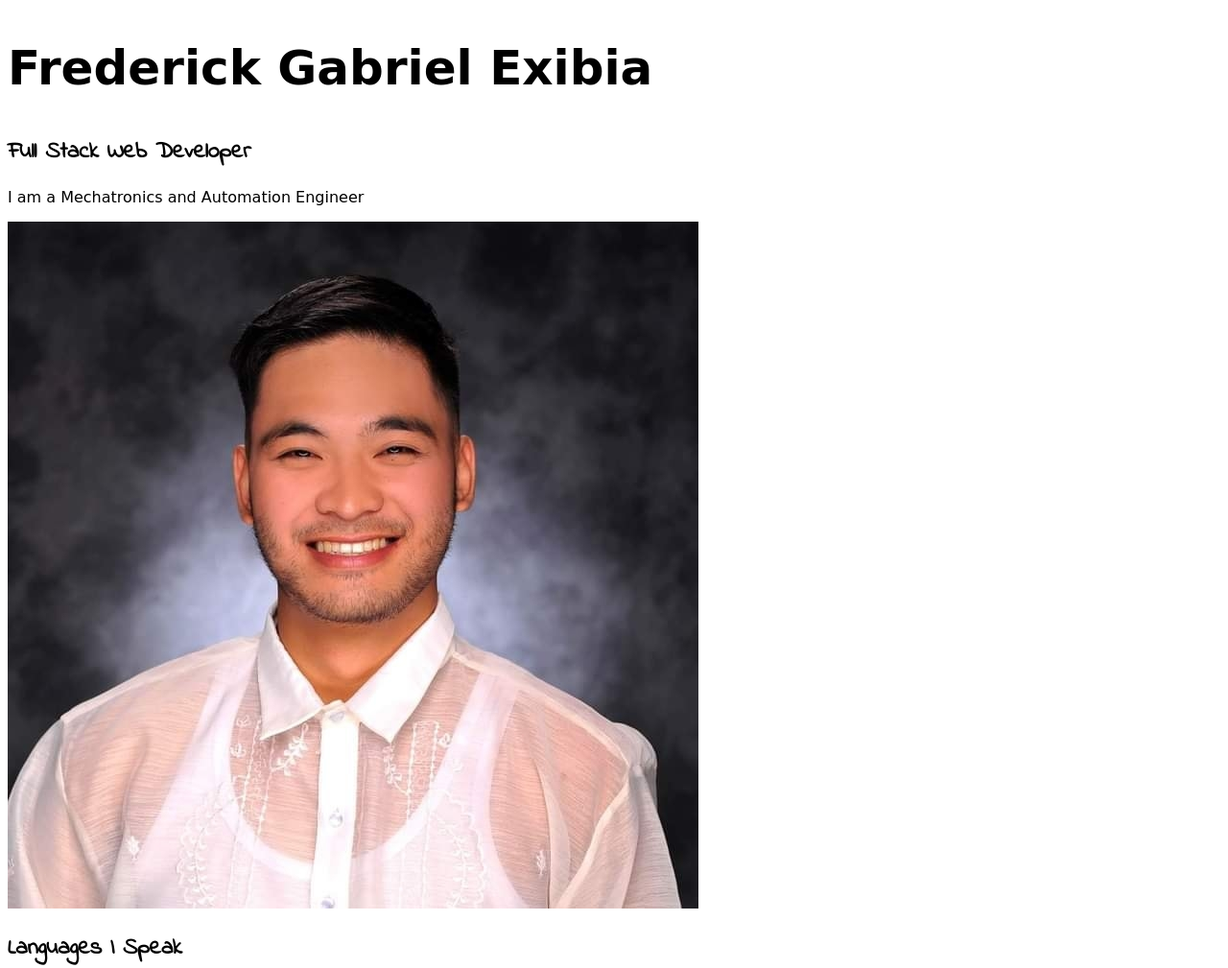
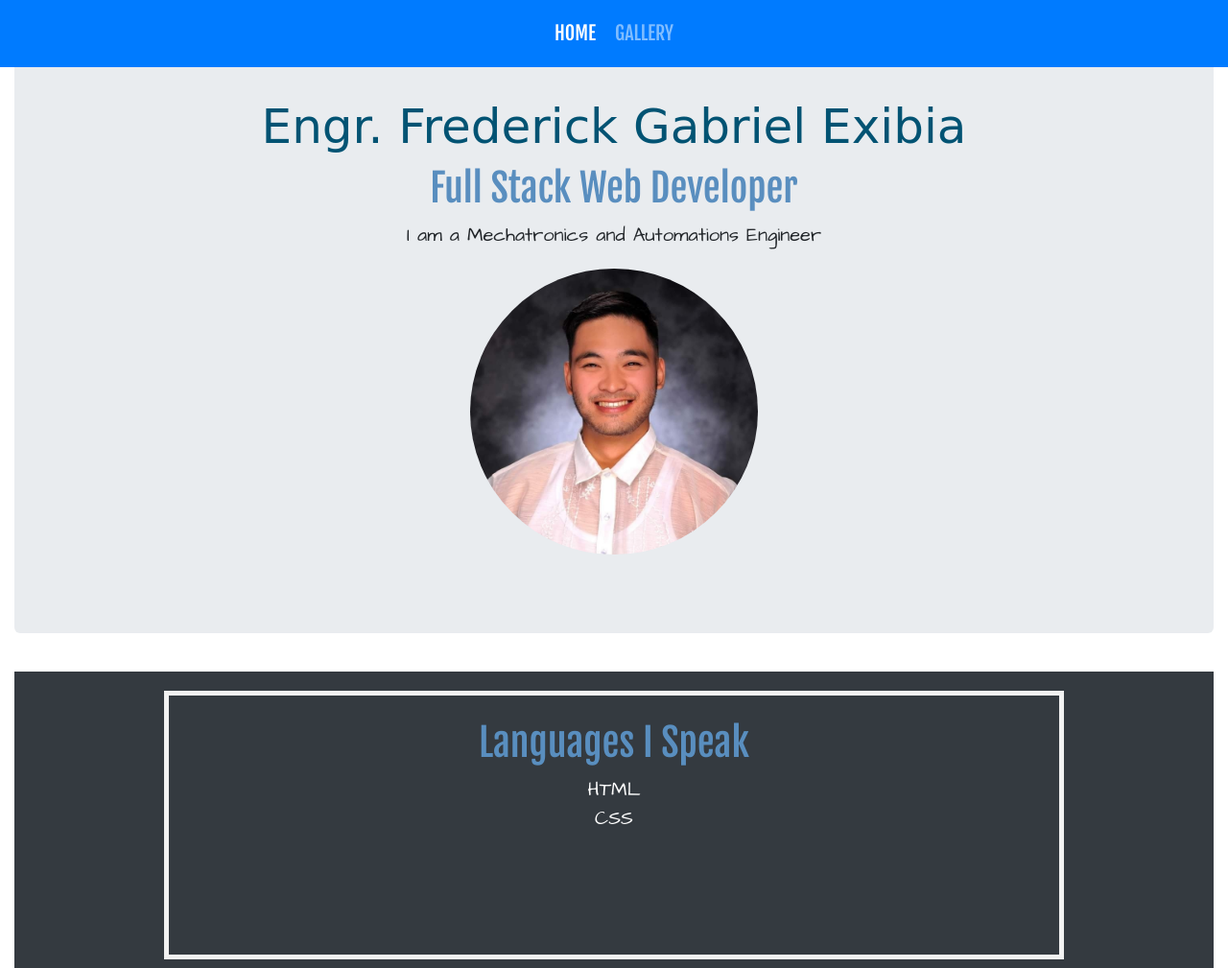
Before and after one commit to Gab-exibia/portfolio, a plain HTML site: page index.html in a window 1280 px wide. Shown: the top 1009 px of the page at 96% size. Drawn offline with nearby package versions, Linux system fonts and the light colour scheme; a web font is replaced by a local one.

Commit message:
#6 - My amazing website hehehehehe

```diff
--- a/css/style.css
+++ b/css/style.css
@@ -1,14 +1,57 @@
-@import url('https://fonts.googleapis.com/css2?family=Indie+Flower&family=Rampart+One&family=ZCOOL+KuaiLe&display=swap');
+
+@import url('https://fonts.googleapis.com/css2?family=Architects+Daughter&family=Fjalla+One&family=Rampart+One&family=Shadows+Into+Light&display=swap');
 
 *{
-	font-family: 'ZCOOL KuaiLe', cursive;
+	font-family: 'Architects Daughter', cursive;
+	font-size: 20px;
 }
 
 h2{
-	font-family: 'Indie Flower', cursive;
+	font-family: 'Fjalla One', cursive;
+	font-size: 40px;
+	color: #598EBF;
 }
 
 h1{
 	font-family: 'Rampart One', cursive;
 	font-size: 50px;
+	color: #025373
 }
+
+img{
+	width: 300px;
+	border-radius: 50%;
+}
+
+ul{
+	list-style: none;
+	padding: 0;
+}
+
+#landing, #gallery{
+	height: 80vh;
+
+	display: flex;
+	flex-direction: column;
+	justify-content: center;
+	align-items: center;
+}
+
+
+.tools{
+	padding: 25px;
+	height: 300px;
+	border: 5px solid #f2f2f2;
+	margin: 20px;
+	width: 75%;
+	color: white;
+}
+
+.nav-link {
+	text-transform: uppercase;
+	font-family: "Fjalla One", cursive;
+}
+
+html{
+	scroll-behavior: smooth;
+}
--- a/index.html
+++ b/index.html
@@ -3,27 +3,57 @@
 
 	<head>
 
+		<meta charset="utf-8">
+
+		<meta name="viewport" content="width=device-width, initial-scale=1, shrink-to-fit=no">
+
 		<title>Frederick Gabriel Exibia &middot; Web Developer Portfolio</title>
+
+		<link rel="stylesheet" href="https://cdn.jsdelivr.net/npm/bootstrap@4.6.0/dist/css/bootstrap.min.css" integrity="sha384-B0vP5xmATw1+K9KRQjQERJvTumQW0nPEzvF6L/Z6nronJ3oUOFUFpCjEUQouq2+l" crossorigin="anonymous">
+
 		<link rel="stylesheet" type="text/css" href="./css/style.css">
+
 	</head>
 
 	<body>
 
-		<div class="container">
+		<nav class="navbar navbar-expand-lg navbar-dark bg-primary fixed-top">
 
-			<section id="landing">
+		  <button class="navbar-toggler" type="button" data-toggle="collapse" data-target="#navbarSupportedContent" aria-controls="navbarSupportedContent" aria-expanded="false" aria-label="Toggle navigation">
+		    <span class="navbar-toggler-icon"></span>
+		  </button>
 
-				<h1>Frederick Gabriel Exibia</h1>
+		  <div class="collapse navbar-collapse" id="navbarSupportedContent">
+		    <ul class="navbar-nav mx-auto">
+
+		    <!-- mx-auto moves nav bar in middle
+		    -->
+
+		      <li class="nav-item active">
+		        <a class="nav-link" href="#landing">Home</a>
+		      </li>
+		      <li class="nav-item">
+		        <a class="nav-link" href="#gallery">Gallery</a>
+		      </li>
+
+		  </div>
+		</nav>
+
+		<div class="container-fluid">
+
+			<section id="landing" class="jumbotron text-center mt-3">
+
+				<h1>Engr. Frederick Gabriel Exibia</h1>
 
 				<h2>Full Stack Web Developer</h2>
 
-				<p>I am a Mechatronics and Automation Engineer</p>
+				<p>I am a Mechatronics and Automations Engineer</p>
 
 				<img src="./images/prof_pic.jpg" alt="My profile picture">
 
 			</section>
 
-			<section id="gallery">
+			<section id="gallery" class="text-center mt-3 bg-dark mb-3">
 
 				<div class="tools">
 					<h2>Languages I Speak</h2>
@@ -48,6 +78,10 @@
 
 		</div>
 
+		<script src="https://code.jquery.com/jquery-3.5.1.slim.min.js" integrity="sha384-DfXdz2htPH0lsSSs5nCTpuj/zy4C+OGpamoFVy38MVBnE+IbbVYUew+OrCXaRkfj" crossorigin="anonymous"></script>
+
+		<script src="https://cdn.jsdelivr.net/npm/bootstrap@4.6.0/dist/js/bootstrap.bundle.min.js" integrity="sha384-Piv4xVNRyMGpqkS2by6br4gNJ7DXjqk09RmUpJ8jgGtD7zP9yug3goQfGII0yAns" crossorigin="anonymous"></script>
+
 	</body>
 
 </html>
```
